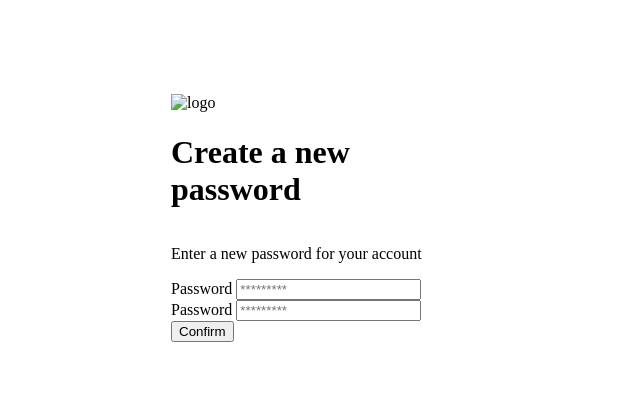
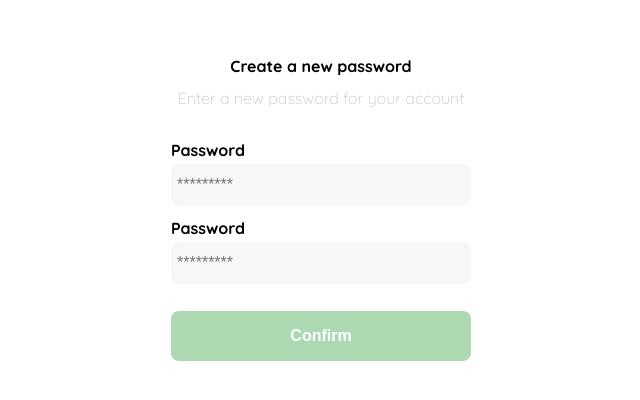
Before and after one commit to AndreiMurillos/ProyectoCursoFrontend, a plain HTML site: page password.html in a window 1280 px wide. Shown: the part 182-582 px from the top of the page, without its empty margins (319-959 px from the left). Drawn offline with Linux system fonts and the light colour scheme.

Commit message:
Terminado seccion password

```diff
--- a/password.html
+++ b/password.html
@@ -4,8 +4,22 @@
     <meta charset="UTF-8">
     <meta http-equiv="X-UA-Compatible" content="IE=edge">
     <meta name="viewport" content="width=device-width, initial-scale=1.0">
+    <link rel="preconnect" href="https://fonts.googleapis.com">
+    <link rel="preconnect" href="https://fonts.gstatic.com" crossorigin>
+    <link href="https://fonts.googleapis.com/css2?family=Quicksand:wght@300;500;700&display=swap" rel="stylesheet">
     <title>Document</title>
     <style>
+        :root{
+            --white: #FFFFFF;
+            --black: #000000;
+            --dark: #232830;
+            --very-light-pink: #C7C7C7;
+            --text-input-field: #F7F7F7;
+            --hospital-green: #ACD9B2;
+        }
+        body{
+            font-family: 'Quicksand', sans-serif;
+        }
         body{
             margin: 0;
         }
@@ -23,14 +37,68 @@
             width: 300px;
         }
         .logo {
-
+            width: 150px;
+            margin-bottom: 48px;
+            justify-self: center;
+            display: none;
+        }
+        .title{
+            font-size: var(--lg);
+            margin-bottom: 12px;
+            text-align: center;
+        }
+        .subtitle{
+            color: var(--very-light-pink);
+            font-size: var(--md);
+            font-weight: 300;
+            margin-top: 0;
+            margin-bottom: 32px;
+            text-align: center;
+        }
+        .label{
+            font-size: var(--sm);
+            font-weight: bold;
+            margin-bottom: 4px;
+        }
+        .input{
+            background-color: var(--text-input-field);
+            border: none;
+            border-radius: 8px;
+            height: 30px;
+            font-size: var(--md);
+            padding: 6px;
+            margin-bottom: 12px;
+        }
+        .form{
+            display: flex;
+            flex-direction: column;
+        }
+        .primary-button{
+            background-color: var(--hospital-green);
+            border-radius: 8px;
+            border: none;
+            color: var(--white);
+            width: 100%;
+            cursor: pointer;
+            font-size: var(--md);
+            font-weight: bold;
+            height: 50px;
+        }
+        .login-button{
+            margin-top: 15px;
+            margin-bottom: 30px;
+        }
+        @media(max-width: 640px){
+            .logo{
+                display: block;
+            }
         }
     </style>
 </head>
 <body>
     <div class="login">
         <div class="form-container">
-            <img src="" alt="logo" class="logo">
+            <img src="./logos/logo_yard_sale.svg" alt="logo" class="logo">
             <h1 class="title">Create a new password</h1>
             <p class="subtitle">Enter a new password for your account</p>
             <form action="/" class="form">
```
